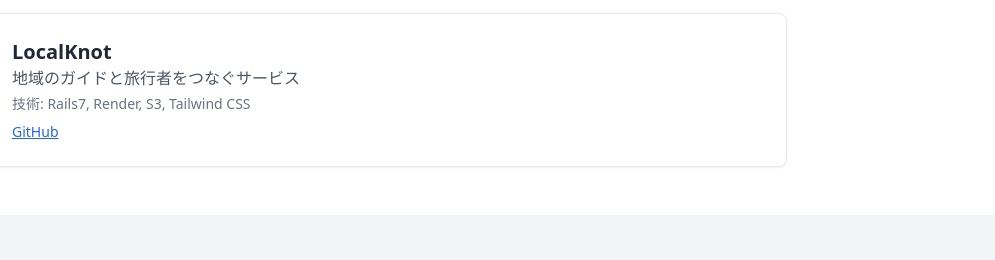
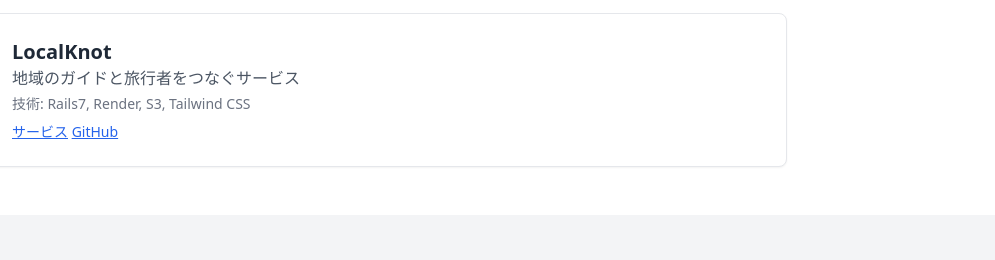
Before and after one commit to kawatako/kawatako.github.io, a plain HTML site: page index.html in a window 1280 px wide. Shown: the part 991-1251 px from the top of the page, 285-1280 px from the left. Drawn offline with Linux system fonts and the light colour scheme.

Commit message:
Update index.html

```diff
--- a/index.html
+++ b/index.html
@@ -68,6 +68,7 @@
               <p class="text-gray-600">地域のガイドと旅行者をつなぐサービス</p>
               <p class="text-sm text-gray-500 mt-1">技術: Rails7, Render, S3, Tailwind CSS</p>
               <div class="mt-2 text-sm">
+                <a href="https://seisaku-web.onrender.com" class="text-blue-600 underline" target="_blank">サービス</a>
                 <a href="https://github.com/kawatako/LocalKnot" class="text-blue-600 underline" target="_blank">GitHub</a>
               </div>
             </div>
```
